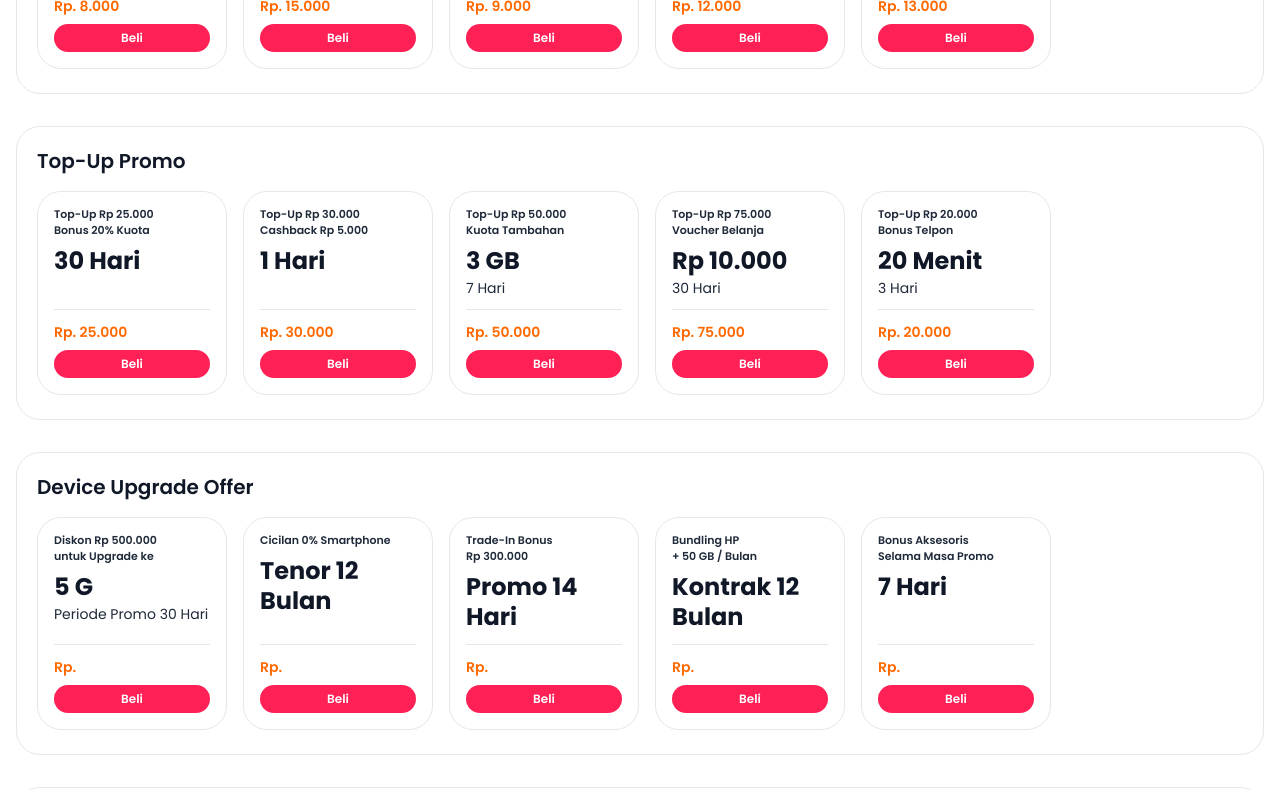
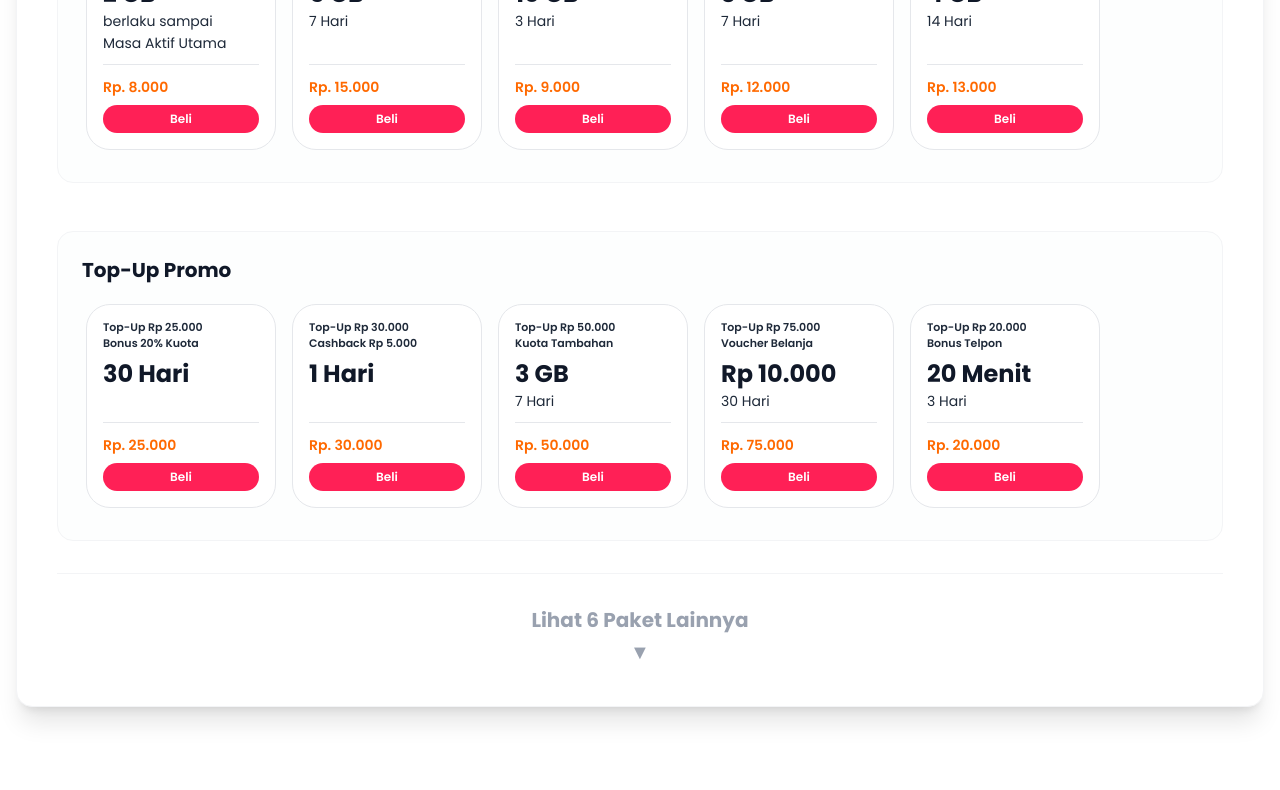
Before and after one commit to ridhosyahbanaputra/Recomtel-next, a Next.js app: page / in a window 1280 px wide. Shown: the part 1680-2470 px from the top of the page. Built offline with nearby package versions, Linux system fonts and the light colour scheme.

Commit message:
Update recommend section

```diff
--- a/src/app/(app)/page.js
+++ b/src/app/(app)/page.js
@@ -1,7 +1,7 @@
 "use client";
 import React from "react";
 import HeroSection from "../components/home/HeroSection";
-import AiRecommend from "../components/home/AiRecommend";
+import AiRecommend from "../components/home/AICommand";
 import RecommendationSection from "../components/home/RecommendationSection";
 import BenefitsSection from "../components/home/BenefitsSection";
 
--- a/src/app/components/home/RecommendationSection.js
+++ b/src/app/components/home/RecommendationSection.js
@@ -1,6 +1,6 @@
 "use client";
 import React, { useState, useEffect } from "react";
-import { motion } from "framer-motion";
+import { motion, AnimatePresence } from "framer-motion";
 import { useAuth } from "@/store/AuthContext";
 import { apiGet } from "@/lib/helper";
 import { TARGET_OFFERS } from "@/lib/data";
@@ -19,7 +19,7 @@ const staggerContainer = {
   visible: {
     opacity: 1,
     transition: {
-      staggerChildren: 0.5,
+      staggerChildren: 0.2,
     },
   },
 };
@@ -29,6 +29,7 @@ function PackageCard({ headerLines = [], mainLines, price }) {
     <motion.div
       whileHover={{
         y: -4,
+
         boxShadow: "0 18px 35px rgba(15, 23, 42, 0.12)",
       }}
       transition={{ duration: 0.2 }}
@@ -66,6 +67,7 @@ function PackageCard({ headerLines = [], mainLines, price }) {
         <p className="text-[11px] sm:text-sm font-semibold mb-2 text-orange-500">
           {price}
         </p>
+
         <button
           type="button"
           className="w-full rounded-full px-4 py-1.5 text-[11px] sm:text-xs font-semibold text-white transition-colors bg-rose-500 hover:bg-rose-600"
@@ -80,35 +82,37 @@ function PackageCard({ headerLines = [], mainLines, price }) {
 function PackageSection({ title, cards, isRecommendedSection, rank }) {
   return (
     <section
-      className={`rounded-3xl border px-3 py-4 md:px-5 md:py-5 transition-all duration-500 ${
+      className={`rounded-2xl border px-4 py-5 md:px-6 md:py-6 transition-all duration-500 ${
         isRecommendedSection
-          ? "border-amber-400 bg-amber-50/50 order-first"
-          : "border-gray-200 bg-white"
+          ? "border-amber-400 bg-amber-50/50"
+          : "border-gray-100 bg-gray-50/30"
       }`}
     >
-      <div className="flex flex-wrap items-center gap-2 mb-3 md:mb-4">
-        <h2 className="text-lg md:text-xl font-semibold text-gray-900">
-          {title}
-        </h2>
+      <div className="flex flex-wrap items-center gap-2 mb-4 md:mb-5">
+        <h2 className="text-lg md:text-xl font-bold text-gray-900">{title}</h2>
 
         {isRecommendedSection && (
           <>
-            <span className="bg-amber-500 text-white text-[10px] font-bold px-2 py-1 rounded-full shadow-sm">
+            <span className="bg-amber-500 text-white text-[10px] font-bold px-2 py-1 rounded-full  shadow-sm">
               TOP {rank}
             </span>
-            <span className="bg-amber-500 text-white text-[10px] font-bold px-2 py-1 rounded-full shadow-sm">
-              AI PICK
+            <span className="bg-amber-500 text-white text-[10px] font-bold px-2 py-1 rounded-full  shadow-sm">
+              AI PICK ⚡
             </span>
             <span className="bg-red-600 text-white text-[10px] font-bold px-2 py-1 rounded-full shadow-sm">
-              Rekomendasi AI
+              Rekomendasi Teratas
             </span>
           </>
         )}
       </div>
 
-      <div className="flex gap-3 md:gap-4 overflow-x-auto pb-1 scrollbar-hide">
+      <div className="flex gap-3 md:gap-4 overflow-x-auto pb-2 scrollbar-hide px-1">
         {cards.map((card, index) => (
-          <PackageCard key={`${title}-${index}`} {...card} />
+          <PackageCard
+            key={`${title}-${index}`}
+            {...card}
+            isRecommended={isRecommendedSection && index === 0}
+          />
         ))}
       </div>
     </section>
@@ -119,6 +123,8 @@ export default function RecommendationSection() {
   const { user, loading: authLoading } = useAuth();
   const [sections, setSections] = useState(TARGET_OFFERS);
   const [isDataReady, setIsDataReady] = useState(false);
+
+  const [showAll, setShowAll] = useState(false);
 
   useEffect(() => {
     if (authLoading) return;
@@ -174,23 +180,29 @@ export default function RecommendationSection() {
 
   if (authLoading || !isDataReady) {
     return (
-      <div className="space-y-6 md:space-y-8 animate-pulse">
+      <div className="bg-white rounded-[2.5rem] shadow-xl border border-gray-100 p-8">
+        <div className="space-y-8 animate-pulse">
           {[1, 2, 3].map((i) => (
             <div key={i} className="h-48 bg-gray-200 rounded-3xl"></div>
           ))}
         </div>
+      </div>
     );
   }
 
+  const topSections = sections.slice(0, 3);
+  const hiddenSections = sections.slice(3);
+
   return (
     <motion.div
-      className="space-y-6 md:space-y-8"
+      className="bg-white rounded-2xl shadow-xl border border-gray-100 p-6 md:p-10 relative overflow-hidden"
       initial="hidden"
       whileInView="visible"
       viewport={{ once: true, margin: "-100px" }}
       variants={staggerContainer}
     >
-      {sections.map((section) => (
+      <div className="space-y-8 md:space-y-12">
+        {topSections.map((section) => (
           <motion.div key={section.title} variants={fadeInUp}>
             <PackageSection
               title={section.title}
@@ -200,6 +212,58 @@ export default function RecommendationSection() {
             />
           </motion.div>
         ))}
+
+        <AnimatePresence>
+          {showAll && (
+            <motion.div
+              initial={{ opacity: 0, height: 0 }}
+              animate={{ opacity: 1, height: "auto" }}
+              exit={{ opacity: 0, height: 0 }}
+              transition={{ duration: 0.5, ease: "easeInOut" }}
+              className="space-y-8 md:space-y-12 overflow-hidden"
+            >
+              {hiddenSections.map((section) => (
+                <motion.div
+                  key={section.title}
+                  variants={fadeInUp}
+                  initial="hidden"
+                  animate="visible"
+                >
+                  <PackageSection
+                    title={section.title}
+                    cards={section.cards}
+                    isRecommendedSection={section.isRecommendedSection}
+                    rank={section.rank}
+                  />
+                </motion.div>
+              ))}
+            </motion.div>
+          )}
+        </AnimatePresence>
+      </div>
+
+      {hiddenSections.length > 0 && (
+        <div className="flex justify-center pt-8 border-t border-gray-100 mt-8">
+          <button
+            onClick={() => setShowAll(!showAll)}
+            className="group flex flex-col items-center gap-1 text-gray-400 hover:text-amber-600 transition-colors duration-300 outline-none"
+          >
+            <span className="text-xl font-bold widest transition-all group-hover:[0.15rem]">
+              {showAll
+                ? "Tutup"
+                : `Lihat ${hiddenSections.length} Paket Lainnya`}
+            </span>
+
+            <span
+              className={`text-xl transition-transform duration-500 ${
+                showAll ? "rotate-180" : "group-hover:translate-y-1"
+              }`}
+            >
+              ▼
+            </span>
+          </button>
+        </div>
+      )}
     </motion.div>
   );
 }
```
Also changed, not shown: src/app/components/home/AICommand.js (renamed from src/app/components/home/AiRecommend.js). Lines whose indentation alone changed are shown as unchanged.
